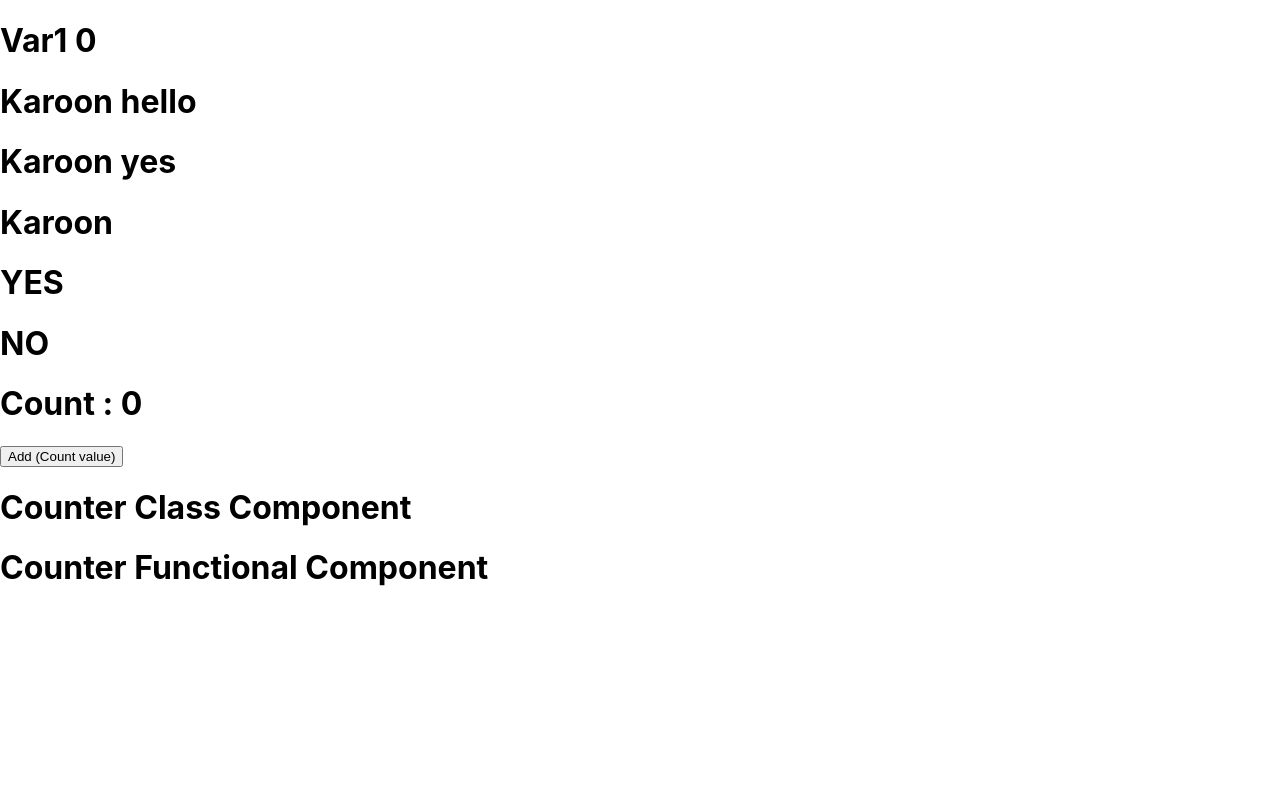
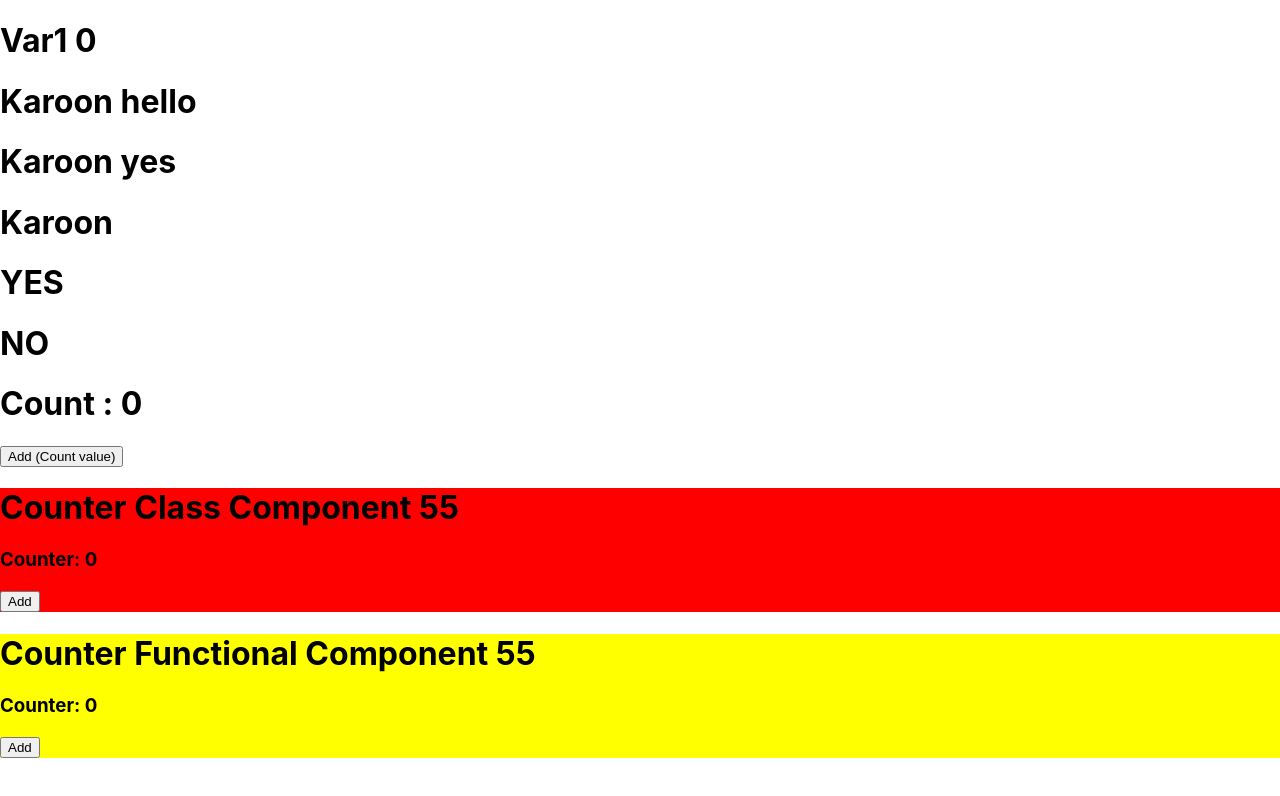
Before and after one commit to ksupdev/updev-react-noted, a React (Create React App) app in the folder workshops/hello-react/: page / in a window 1280 px wide. Shown: the top 796 px of the page. Built offline with nearby package versions, Linux system fonts and the light colour scheme.

Commit message:
done:ep 10 implement useState for Class and Functional component

```diff
--- a/workshops/hello-react/src/CounterClassComponent.js
+++ b/workshops/hello-react/src/CounterClassComponent.js
@@ -1,11 +1,23 @@
 import React, { Component } from "react";
 
 export default class CounterClassComponent extends Component {
+  constructor(props) {
+    super(props);
+
+    this.state = {
+      count: 0,
+    };
+  }
+
   render() {
     return (
-      <dev>
-        <h1>Counter Class Component</h1>
-      </dev>
+      <div style={{ backgroundColor: "red" }}>
+        <h1>Counter Class Component 55</h1>
+        <h3>Counter: {this.state.count}</h3>
+        <button onClick={() => this.setState({ count: this.state.count + 1 })}>
+          Add
+        </button>
+      </div>
     );
   }
 }
--- a/workshops/hello-react/src/CounterFunctionalComponent.js
+++ b/workshops/hello-react/src/CounterFunctionalComponent.js
@@ -1,9 +1,14 @@
 import React from "react";
+import { useState } from "react";
 
 export default function CounterFunctionalComponent() {
+  // React Hook
+  const [count, setCount] = useState(0);
   return (
-    <div>
-      <h1>Counter Functional Component</h1>
+    <div style={{ backgroundColor: "yellow" }}>
+      <h1>Counter Functional Component 55</h1>
+      <h3>Counter: {count}</h3>
+      <button onClick={() => setCount(count + 1)}>Add</button>
     </div>
   );
 }
```
Also changed, not shown: 1 other file (tests, documents, lock files or other folders).
